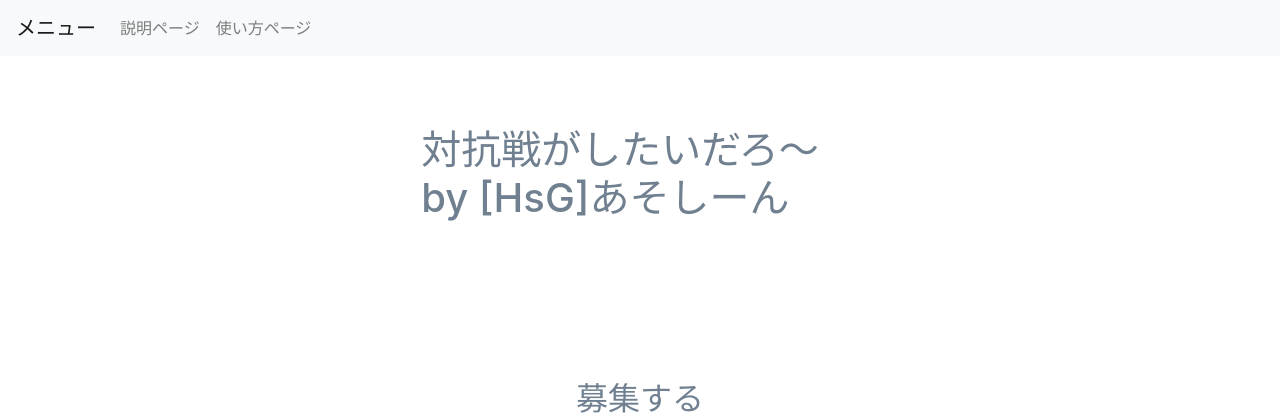
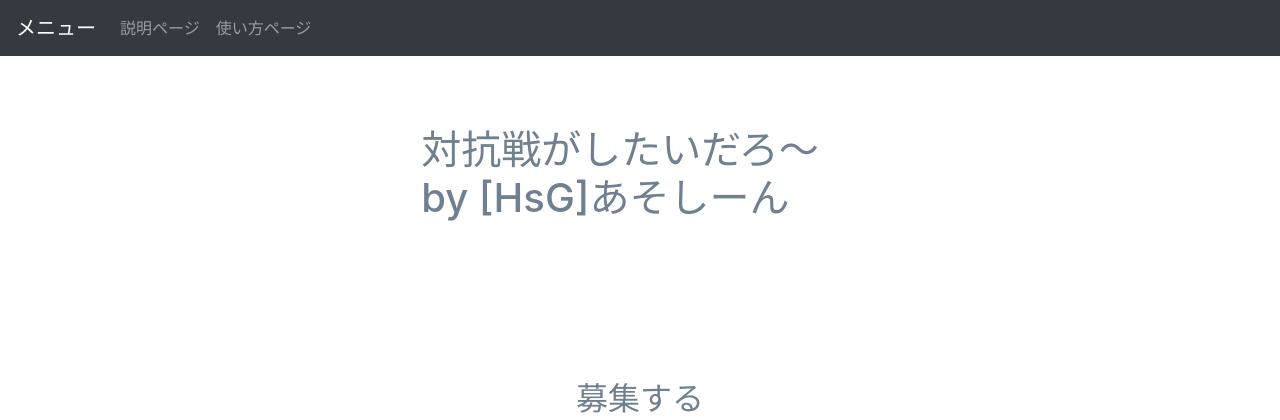
Before and after one commit to shungame65/splatoonmatch, a Flask app: page /home in a window 1280 px wide. Shown: the top 420 px of the page. Run offline with Flask 2, Linux system fonts and the light colour scheme; a user stored in the database is signed in; some libraries are stand-ins or nearby versions.

Commit message:
Update main.html

```diff
--- a/templates/main.html
+++ b/templates/main.html
@@ -18,7 +18,7 @@
   <body>
 
     <div class="container-fluid" style="padding: 0px; color: #708090; ">
-        <nav class="navbar navbar-expand-lg navbar-light bg-light" style="position: sticky; top: 0; z-index: 3">
+        <nav class="navbar navbar-expand-lg navbar-dark bg-dark" style="position: sticky; top: 0; z-index: 3; background-color: #303030; color: white;">
   <a class="navbar-brand" href="#">メニュー</a>
   <button class="navbar-toggler" type="button" data-toggle="collapse" data-target="#navbarNav" aria-controls="navbarNav" aria-expanded="false" aria-label="Toggle navigation">
     <span class="navbar-toggler-icon"></span>
```
